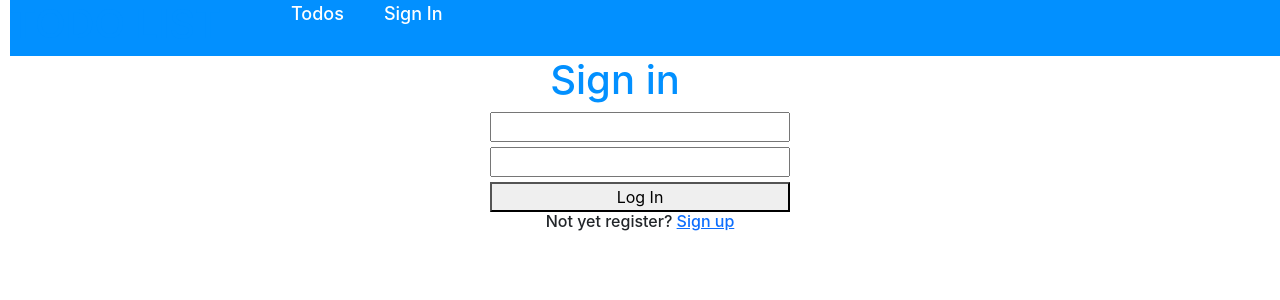
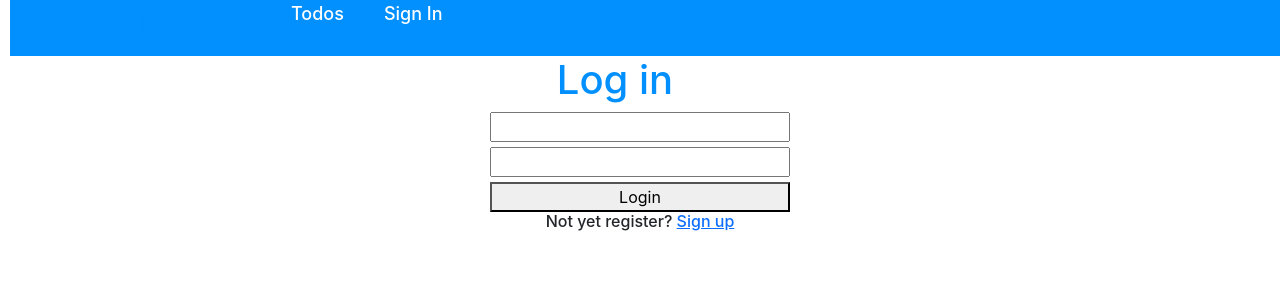
Before and after one commit to RICKCOYL/TaskList, a React (Create React App) app: page / in a window 1280 px wide. Shown: the top 300 px of the page. Built offline with nearby package versions, Linux system fonts and the light colour scheme; no server answers.

Commit message:
Add loading

```diff
--- a/src/components/Signin.js
+++ b/src/components/Signin.js
@@ -15,21 +15,22 @@ const Signin = ({user}) => {
         setLoading(true);
         try {
         await login(emailRef.current.value, passwordRef.current.value);
+        navigate('/home')
         } catch {
         alert("Error!");
         }
         setLoading(false);
-        navigate('/home')
+
   }
 
 
     return (
         <div className="signin">
             <form action="">
-                <h1>Sign in</h1>
+                <h1>Log in</h1>
                 <input ref={emailRef} type="email" />
                 <input ref={passwordRef} type="password" />
-                <button disabled={ loading || currentUser } onClick={handleLogin}>Log In</button>
+                <button disabled={ loading || currentUser } onClick={handleLogin}>{loading ? <span>Please Wait...</span> : <span> Login</span>}</button>
                 <h6>Not yet register? <Link to="/signup" className="signin__link">Sign up</Link></h6>
             </form>
         </div>
--- a/src/components/Signup.js
+++ b/src/components/Signup.js
@@ -27,8 +27,8 @@ const SignUp = () => {
                 <h1>Sign Up</h1>
                 <input ref={emailRef} type="email" />
                 <input ref={passwordRef} type="password" />
-                <button disabled={ loading || currentUser } onClick={handleSignup}>Sign Up</button>
-                <h6>ALready have an account? <Link to="/" className="signin__link">Sign in</Link></h6>
+                <button disabled={ loading || currentUser } onClick={handleSignup}>{loading ? <span>Please Wait...</span> : <span> Sign UP</span>}</button>
+                <h6>ALready have an account? <Link to="/" className="signin__link">Login</Link></h6>
             </form>
         </div>
     )
--- a/src/firebase.js
+++ b/src/firebase.js
@@ -5,7 +5,7 @@ import { initializeApp } from "firebase/app";
 import { getAuth, createUserWithEmailAndPassword, signInWithEmailAndPassword, onAuthStateChanged, signOut } from "firebase/auth";
 
 var firebaseConfig = {
-  apiKey: "AIzaSyAFffYoQPynxL_xLhG8WgHSS7BdEmDKyRY",
+  apiKey: process.env.REACT_APP_FIREBASE_API_KEY,
   authDomain: process.env.REACT_APP_FIREBASE_AUTH_DOMAIN,
   projectId: process.env.REACT_APP_FIREBASE_PROJECT_ID,
   storageBucket: process.env.REACT_APP_FIREBASE_STORAGE_BUCKET,
```
